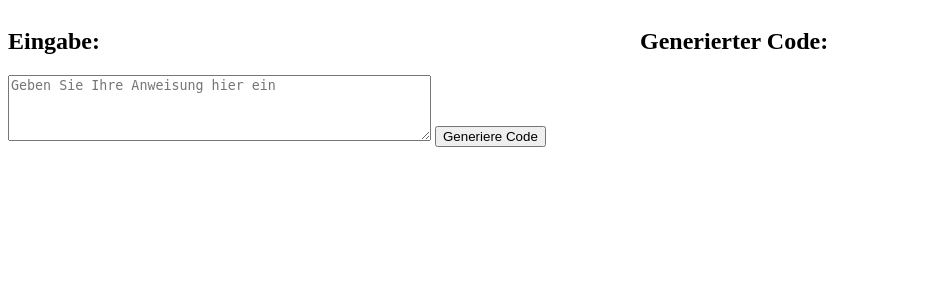
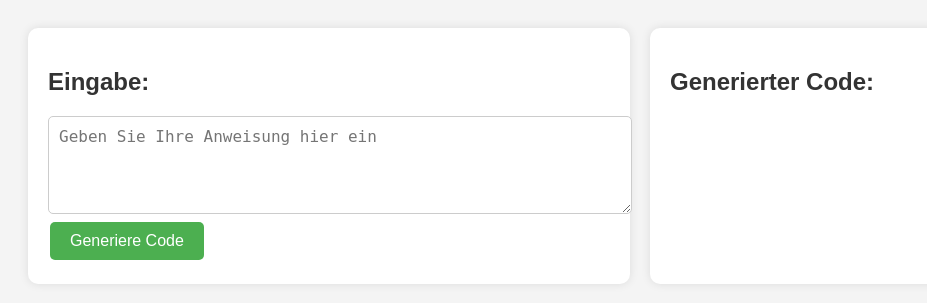
Before and after one commit to ki-tutoren-bayern/CodeInterpreter, a Flask app: page / in a window 1280 px wide. Shown: the top 303 px of the page, without its empty margins (0-927 px from the left). Run offline with Flask 3, Linux system fonts and the light colour scheme.

Commit message:
Schöneres Layout - Fehlende Funktion

```diff
--- a/templates/index.html
+++ b/templates/index.html
@@ -6,16 +6,51 @@
     <meta charset="UTF-8">
     <title>Code Generator</title>
     <style>
-        .red {
-            color: red;
+        body {
+            font-family: Arial, sans-serif;
+            background-color: #f4f4f4;
+            padding: 20px;
+            color: #333;
         }
 
-        .black {
-            color: black;
+        .container {
+            display: flex;
+            gap: 20px;
         }
 
-        .green {
-            color: green;
+        .box {
+            flex: 1;
+            background-color: white;
+            padding: 20px;
+            border-radius: 10px;
+            box-shadow: 0 0 10px rgba(0, 0, 0, 0.1);
+        }
+
+        textarea {
+            width: 100%;
+            border-radius: 5px;
+            border: 1px solid #ccc;
+            padding: 10px;
+            font-size: 16px;
+        }
+
+        button {
+            background-color: #4CAF50; /* Grüne Farbe */
+            border: none;
+            color: white;
+            padding: 10px 20px;
+            text-align: center;
+            text-decoration: none;
+            display: inline-block;
+            font-size: 16px;
+            margin: 4px 2px;
+            cursor: pointer;
+            border-radius: 5px;
+        }
+
+        pre {
+            white-space: pre-wrap;
+            overflow-wrap: break-word;
         }
     </style>
     <script>
@@ -46,17 +81,16 @@
     </script>
 </head>
 <body>
-    <div style="display: flex;">
-        <!-- Linkes Feld für Texteingabe -->
-        <div style="flex: 1;">
+        <div class="container">
+        <div class="box">
             <h2>Eingabe:</h2>
-            <textarea id="inputText" rows="4" cols="50" placeholder="Geben Sie Ihre Anweisung hier ein"></textarea>
+            <textarea id="inputText" rows="4" placeholder="Geben Sie Ihre Anweisung hier ein"></textarea>
             <button onclick="generateCode()">Generiere Code</button>
         </div>
-        <!-- Rechtes Feld für generierten Code -->
-        <div style="flex: 1;">
+
+        <div class="box">
             <h2>Generierter Code:</h2>
-            <pre id="outputCode" style="white-space: pre-wrap;"></pre> <!-- Hier wird der generierte Code angezeigt -->
+            <pre id="outputCode"></pre>
         </div>
     </div>
 </body>
```
